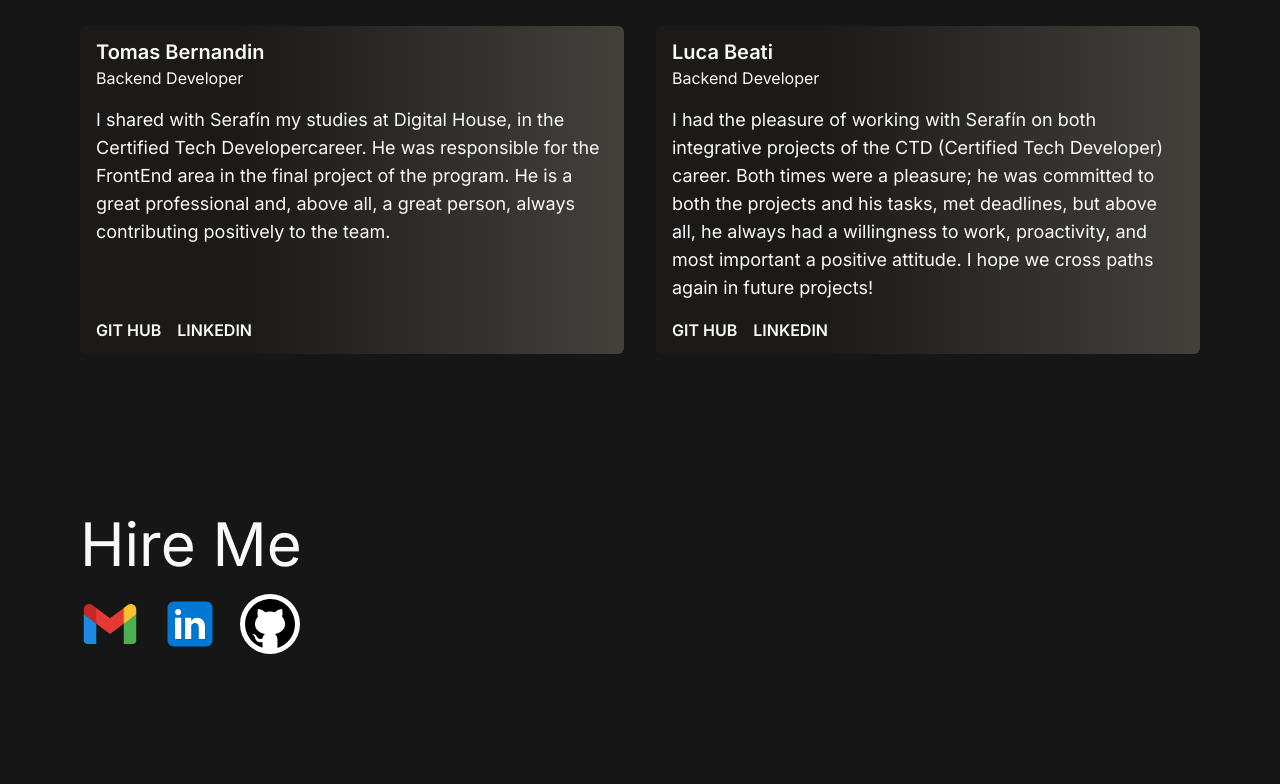
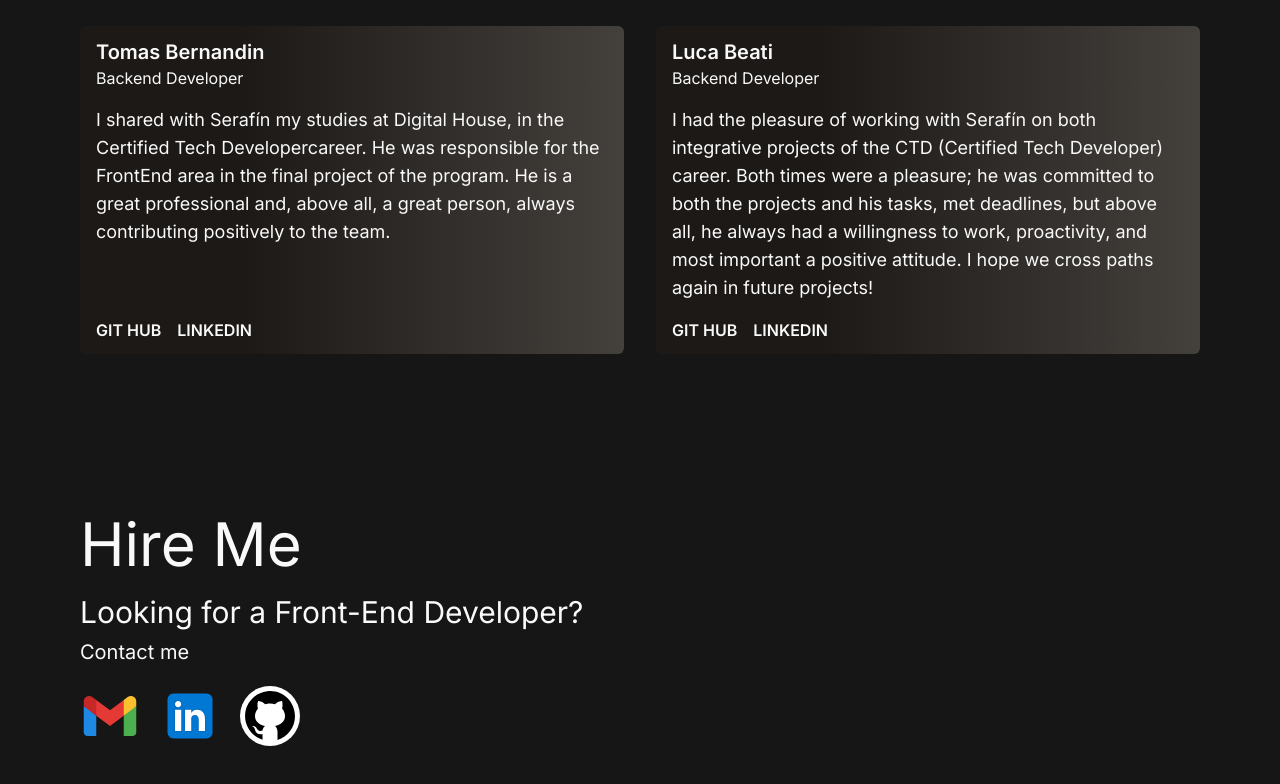
Before and after one commit to Seraquesada/Portfolio-2024, a Next.js app: page / in a window 1280 px wide. Shown: the part 3216-4000 px from the top of the page. Before the commit the page ends 3910 px from the top, so only its background shows below. Built offline with nearby package versions, Linux system fonts and the light colour scheme.

Commit message:
finish hiring section

```diff
--- a/src/components/hire.tsx
+++ b/src/components/hire.tsx
@@ -1,9 +1,9 @@
 'use client'
 import Image from 'next/image'
 import Link from 'next/link'
-import { FC, useState } from 'react'
 import copy from 'clipboard-copy'
 import toast, { Toaster } from 'react-hot-toast'
+import { FC } from 'react'
 
 const Hire: FC = () => {
 	const text = 'quesada.serafin03@gmail.com'
@@ -12,7 +12,6 @@ const Hire: FC = () => {
 		try {
 			await copy(text)
 			toast.success('Gmail copied to clipboard')
-			// setTimeout(() => setIsCopied(false), 2000)
 		} catch (error) {
 			console.error('Failed to copy text to clipboard', error)
 		}
@@ -23,6 +22,12 @@ const Hire: FC = () => {
 			className="my-10 flex w-full flex-col flex-wrap gap-5 pt-20 text-[#f9f9f9] sm:flex-nowrap"
 		>
 			<h2 className="text-6xl ">Hire Me</h2>
+			<div className="flex flex-col justify-center gap-2  ">
+				<h4 className=" text-3xl">
+					Looking for a Front-End Developer?
+				</h4>
+				<p className="text-xl">Contact me</p>
+			</div>
 
 			<div className="flex flex-col gap-5 md:flex-row">
 				<div onClick={handleCopyClick}>
@@ -43,6 +48,7 @@ const Hire: FC = () => {
 					}}
 				/>
 				<Link
+					target="_blank"
 					className="transform duration-300 hover:scale-110"
 					href={'https://www.linkedin.com/in/serafin-quesada/'}
 				>
@@ -55,6 +61,7 @@ const Hire: FC = () => {
 					/>
 				</Link>
 				<Link
+					target="_blank"
 					className="transform duration-300 hover:scale-110"
 					href={'https://github.com/Seraquesada'}
 				>
```
Also changed, not shown: public/icons/discord.svg (added).
